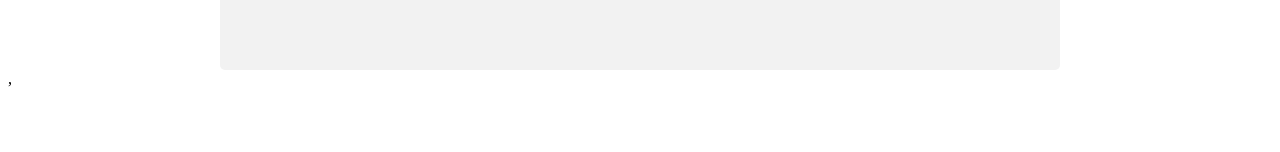
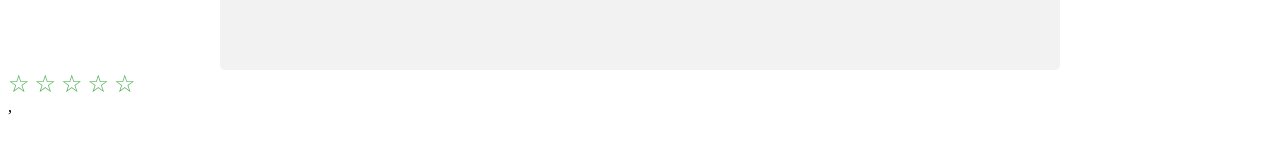
Before and after one commit to BelenGuillamondegui/PruebaProyectoFinal, a React (Vite) app: page / in a window 1280 px wide. Shown: the part 570-722 px from the top of the page. Built offline with nearby package versions, Linux system fonts and the light colour scheme.

Commit message:
puntuaciones estrellas listas

```diff
--- a/src/App.css
+++ b/src/App.css
@@ -48,3 +48,10 @@
 .form-submit-button:hover {
   background-color: #45a049;
 }
+.rating{
+  color: #4caf50;
+  cursor: pointer;
+ font-size: 24px;
+display: inline-block;
+margin-right:  5px;
+}
--- a/src/App.jsx
+++ b/src/App.jsx
@@ -7,6 +7,7 @@ import Menuss from './Components/Menuss'
 import Menu from './Components/Menu'
 import 'typeface-roboto';
 import Registro from './Components/Registro'
+import Rating from './Components/Rating'
 
 function App() {
 
@@ -14,6 +15,7 @@ function App() {
     <>
 
      <Registro/>
+     <Rating/>
     </>
   )
 }
--- /dev/null
+++ b/src/Components/Rating.jsx
@@ -0,0 +1,38 @@
+import React, { useState, useEffect } from 'react';
+
+const Rating = () => {
+
+  const getInitialRating = () => {
+    const savedRating = localStorage.getItem('rating');
+    return savedRating ? parseInt(savedRating) : 0;
+  };
+
+  const [rating, setRating] = useState(getInitialRating());
+
+  const handleStarClick = (selectedRating) => {
+    setRating(selectedRating);
+  };
+
+  useEffect(() => {
+    localStorage.setItem('rating', rating.toString());
+  }, [rating]);
+
+  return (
+    <div>
+      <div>
+        {[1, 2, 3, 4, 5].map((star) => (
+          <span className='rating'
+            key={star}
+            onClick={() => handleStarClick(star)}
+            // style={{ cursor: 'pointer' }}
+          >
+            {star <= rating ? '★' : '☆'}
+          </span>
+        ))}
+      </div>
+      {/* <p>Puntuación: {rating}</p> */}
+    </div>
+  );
+};
+
+export default Rating;
```
